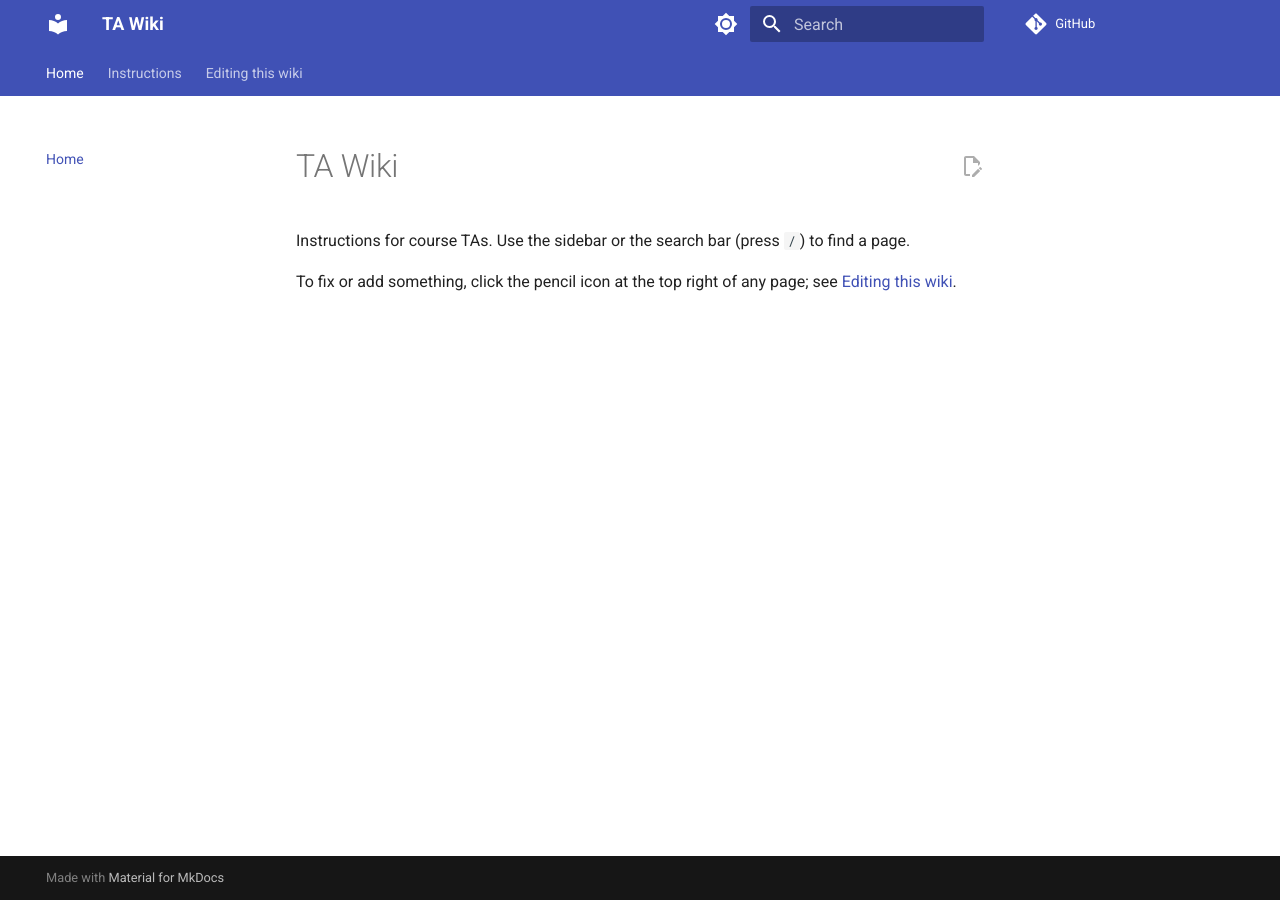
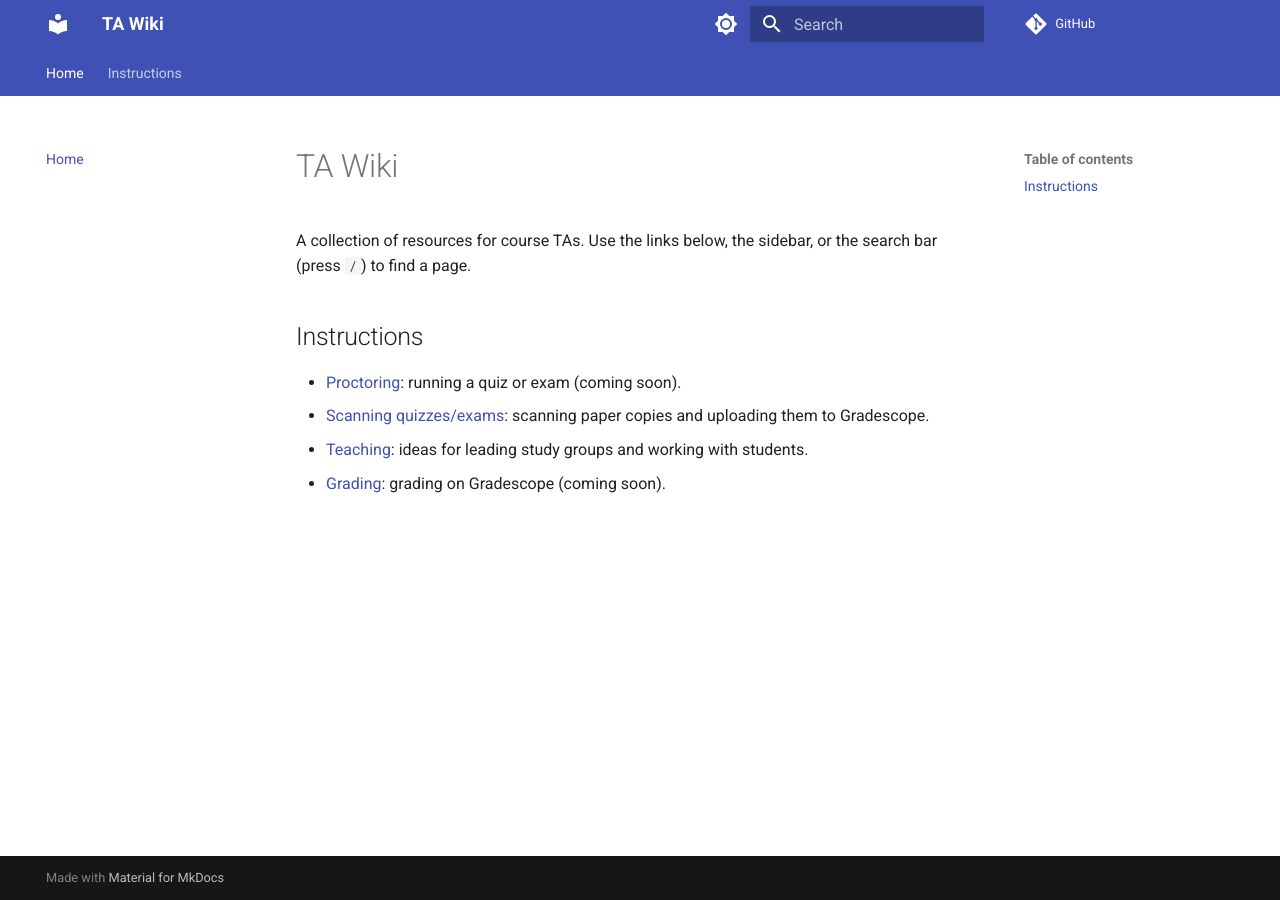
Before and after one commit to matthigger/wiki_ta, an MkDocs documentation site: the page built from docs/index.md, in a window 1280 px wide. Built offline with MkDocs 1.6.1 and Material for MkDocs 9.7.7, drawn with Linux system fonts in a browser that asks for light colours; comment, search, counter and statistics services are not loaded.

Commit message:
Add landing page and drop wiki-editing instructions
Home page lists the TA resources; remove the editing page and the
edit-page button. Local preview steps move to the README.

Co-Authored-By: Claude Opus 5.5 (1M context) <noreply@anthropic.com>

```diff
--- a/docs/index.md
+++ b/docs/index.md
@@ -1,7 +1,11 @@
 # TA Wiki
 
-Instructions for course TAs. Use the sidebar or the search bar (press `/`)
-to find a page.
+A collection of resources for course TAs.
+Use the links below, the sidebar, or the search bar (press `/`) to find a page.
 
-To fix or add something, click the pencil icon at the top right of any page;
-see [Editing this wiki](editing.md).
+## Instructions
+
+- [Proctoring](instructions/proctoring.md): running a quiz or exam (coming soon).
+- [Scanning quizzes/exams](instructions/scanning.md): scanning paper copies and uploading them to Gradescope.
+- [Teaching](instructions/study_groups.md): ideas for leading study groups and working with students.
+- [Grading](instructions/grading.md): grading on Gradescope (coming soon).
--- a/mkdocs.yml
+++ b/mkdocs.yml
@@ -1,12 +1,10 @@
 site_name: TA Wiki
 site_description: Instructions for course TAs
 repo_url: https://github.com/matthigger/wiki_ta
-edit_uri: edit/main/docs/
 
 theme:
   name: material
   features:
-    - content.action.edit
     - navigation.sections
     - navigation.tabs
     - navigation.top
@@ -39,4 +37,3 @@ nav:
       - Scanning quizzes/exams: instructions/scanning.md
       - Study groups: instructions/study_groups.md
       - Grading: instructions/grading.md
-  - Editing this wiki: editing.md
```
Also changed, not shown: README.md (+10 -0 lines), docs/editing.md (deleted, +0 -49 lines).
